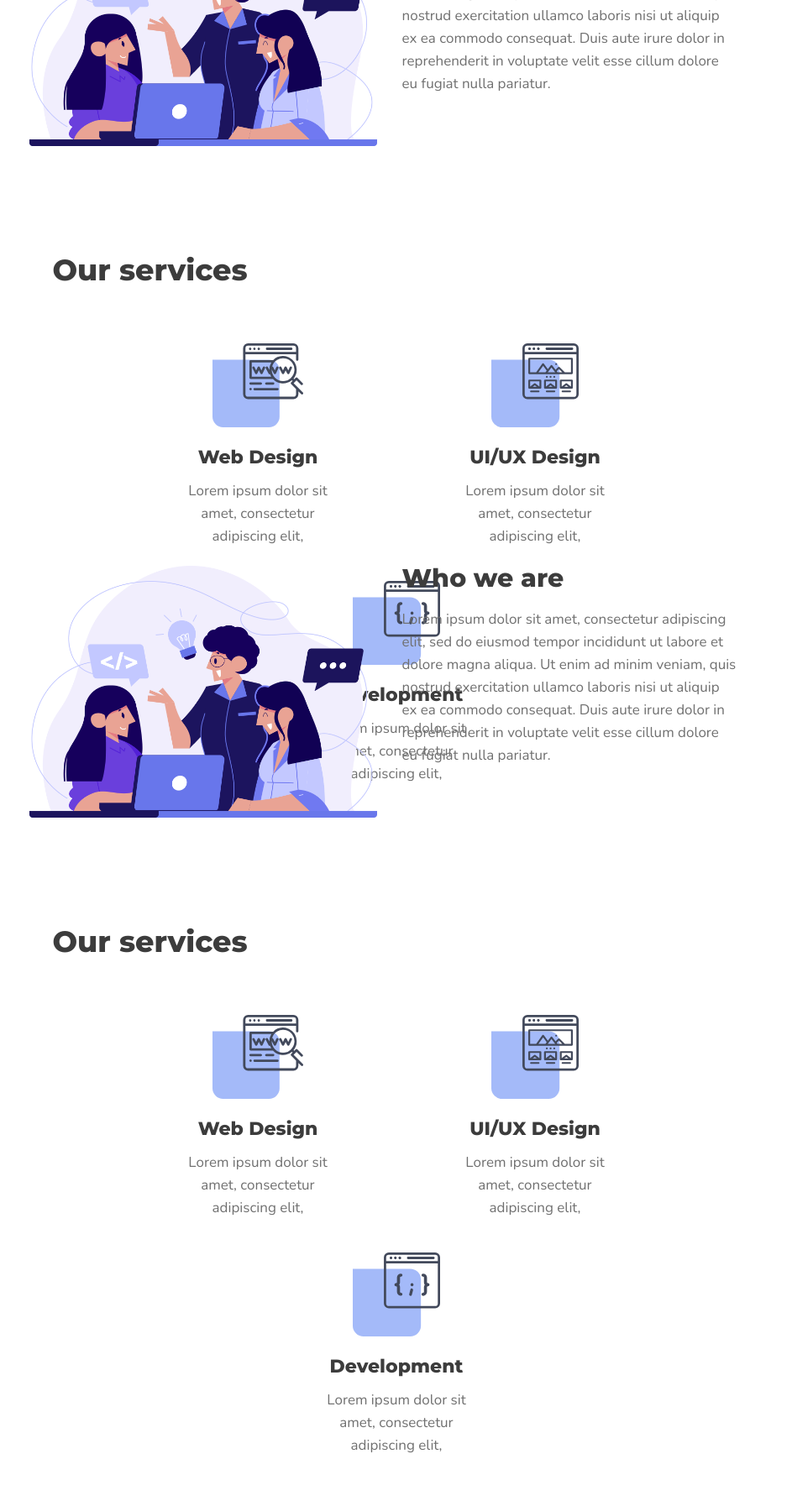
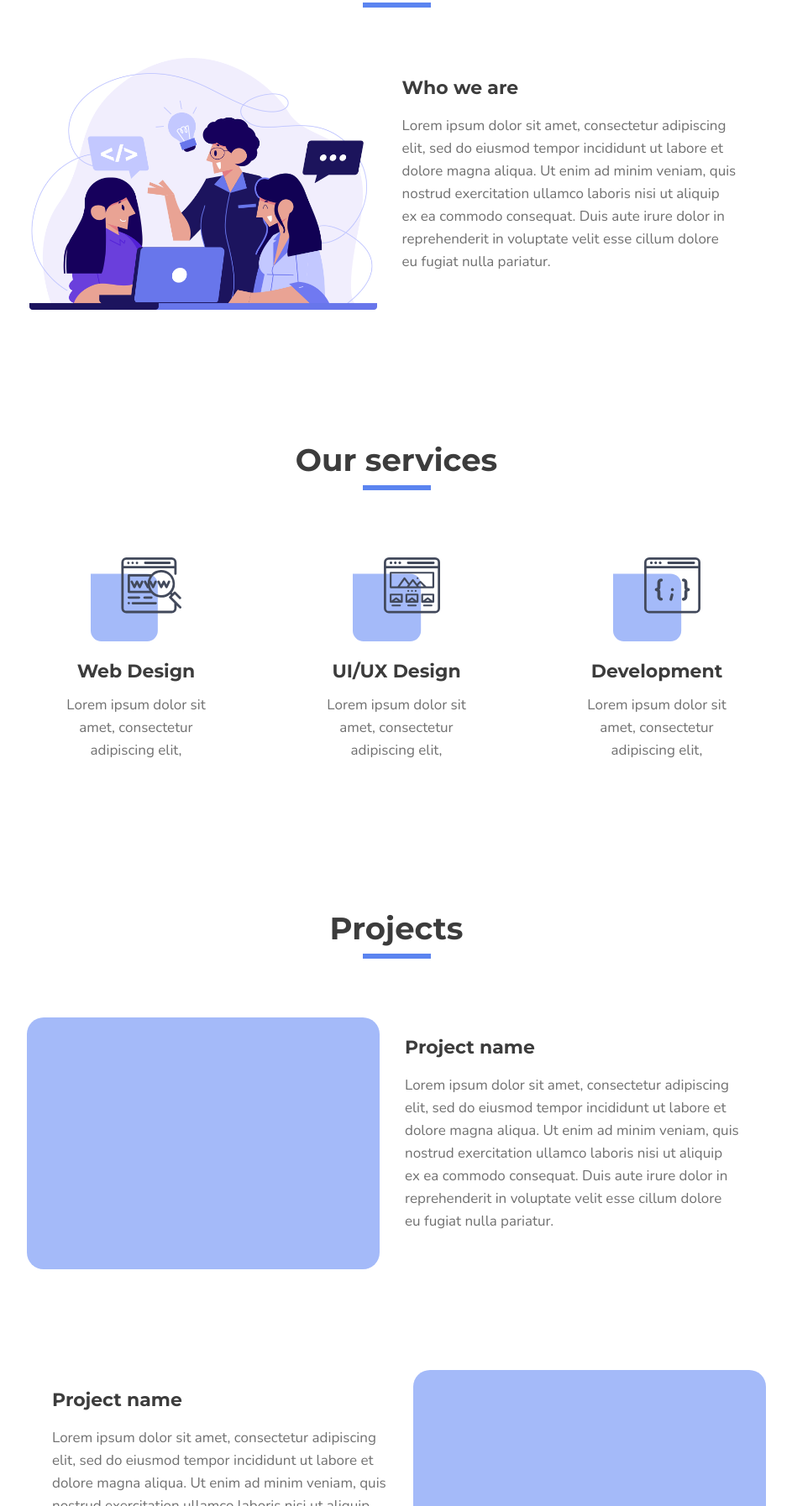
Before and after one commit to anto493/anto493.github.io, a plain HTML site: page brslab/index.html in a window 1280 px wide. Shown: the part 1006-2800 px from the top of the page at 84% size, without its empty margins (168-1111 px from the left). Before the commit the page ends 2761 px from the top, so only its background shows below. Drawn offline with nearby package versions, Linux system fonts and the light colour scheme.

Commit message:
scroll snap test

```diff
--- a/brslab/index.html
+++ b/brslab/index.html
@@ -6,8 +6,8 @@
 <link rel="stylesheet" href="css/reset.css">
 <link rel="stylesheet" href="style.css">
 <link rel="stylesheet" href="css/animate.css"/>
-<link rel="stylesheet" href="https://fonts.googleapis.com/css?family=Montserrat:400,600,800">
-<link rel="stylesheet" href="https://fonts.googleapis.com/css?family=Nunito:400,600,700">
+<link rel="stylesheet" href="https://fonts.googleapis.com/css?family=Montserrat:600,700,800">
+<link rel="stylesheet" href="https://fonts.googleapis.com/css?family=Nunito:400,600">
 </head>
 <body>
 
@@ -18,7 +18,8 @@
         </div>
         <ul class="nav">
             <li><a href="#team-section">Team</a></li>
-            <li>Projects</li>
+            <li><a href="#services-section">Services</a></li>
+            <li><a href="#projects-section">Projects</a></li>
             <li>The Minds Behind</li>
             <li>Contacts</li>
         </ul>
@@ -35,67 +36,76 @@
 
 <!-- TEAM -->
 
-<section id="team-section" class="wow fadeInUp" data-wow-offset="10">
-<div id="description">
-    <div class="container flex">
+<section id="team-section">
+<div id="box-team" class="wow fadeInUp" data-wow-offset="10">
+    <h2 class="container flex">Dream team</h2><hr>
+    <div class="team container flex">
         <img class="teamimg" src="img/teamimg.png" alt="team image">
-        <div class="box-team">
-            <h3>Who we are</h3>
+        <div class="description">
+            <h5>Who we are</h5>
             <p class="paragraph">Lorem ipsum dolor sit amet, consectetur adipiscing elit, sed do eiusmod tempor incididunt ut labore et dolore magna aliqua. Ut enim ad minim veniam, quis nostrud exercitation ullamco laboris nisi ut aliquip ex ea commodo consequat. Duis aute irure dolor in reprehenderit in voluptate velit esse cillum dolore eu fugiat nulla pariatur.</p>
         </div>
     </div>
 </div>
+</section>
 
 
-<div id="icon" class="container flex">
-    <h2 class="container">Our services</h2>
+<!-- SERVICES -->
+
+<section id="services-section">
+<div id="icons" class="wow fadeInUp" data-wow-offset="40">
+    <h2 class="container flex">Our services</h2><hr>
     <div class="boxes container flex">
         <div class="boxicon flex"><img src="icon_web.svg" alt="web design icon" height="100px">
-            <h5>Web Design</h5>
+            <h5 class="title-services">Web Design</h5>
             <p class="info-services">Lorem ipsum dolor sit amet, consectetur adipiscing elit,</p>
         </div>
          <div class="boxicon flex"><img src="icon_ui.svg" alt="ui/ux icon" height="100px">
-             <h5>UI/UX Design</h5>
+             <h5 class="title-services">UI/UX Design</h5>
              <p class="info-services">Lorem ipsum dolor sit amet, consectetur adipiscing elit,</p>
          </div>
         <div class="boxicon flex"><img src="icon_dev.svg" alt="development icon" height="100px">
-             <h5>Development</h5>
+             <h5 class="title-services">Development</h5>
              <p class="info-services">Lorem ipsum dolor sit amet, consectetur adipiscing elit,</p>
         </div>
     </div>
 </div>
 </section>
 
-<section id="team-section" class="wow fadeInUp" data-wow-offset="10">
-    <div id="description">
-        <div class="container flex">
-            <img class="teamimg" src="img/teamimg.png" alt="team image">
-            <div class="box-team">
-                <h3>Who we are</h3>
-                <p class="paragraph">Lorem ipsum dolor sit amet, consectetur adipiscing elit, sed do eiusmod tempor incididunt ut labore et dolore magna aliqua. Ut enim ad minim veniam, quis nostrud exercitation ullamco laboris nisi ut aliquip ex ea commodo consequat. Duis aute irure dolor in reprehenderit in voluptate velit esse cillum dolore eu fugiat nulla pariatur.</p>
-            </div>
+
+<!-- PROJECTS -->
+
+<section id="projects-section">
+<div id="projects" class="wow fadeInUp" data-wow-offset="10">
+    <h2 class="container flex">Projects</h2><hr>
+    <div class="boxes-project container flex">
+        <div class="box-project flex">
+            <div class="project-img"></div>
+                <div class="box-text">
+                    <h5>Project name</h5>
+                    <p class="paragraph">Lorem ipsum dolor sit amet, consectetur adipiscing elit, sed do eiusmod tempor incididunt ut labore et dolore magna aliqua. Ut enim ad minim veniam, quis nostrud exercitation ullamco laboris nisi ut aliquip ex ea commodo consequat. Duis aute irure dolor in reprehenderit in voluptate velit esse cillum dolore eu fugiat nulla pariatur.</p>
+                </div>
+        </div>
+
+        <div class="box-project flex">
+                <div class="box-text">
+                    <h5>Project name</h5>
+                    <p class="paragraph">Lorem ipsum dolor sit amet, consectetur adipiscing elit, sed do eiusmod tempor incididunt ut labore et dolore magna aliqua. Ut enim ad minim veniam, quis nostrud exercitation ullamco laboris nisi ut aliquip ex ea commodo consequat. Duis aute irure dolor in reprehenderit in voluptate velit esse cillum dolore eu fugiat nulla pariatur.</p>
+                </div>
+            <div class="project-img"></div>
+        </div>
+
+        <div class="box-project flex">
+                <div class="project-img"></div>
+                <div class="box-text">
+                    <h5>Project name</h5>
+                    <p class="paragraph">Lorem ipsum dolor sit amet, consectetur adipiscing elit, sed do eiusmod tempor incididunt ut labore et dolore magna aliqua. Ut enim ad minim veniam, quis nostrud exercitation ullamco laboris nisi ut aliquip ex ea commodo consequat. Duis aute irure dolor in reprehenderit in voluptate velit esse cillum dolore eu fugiat nulla pariatur.</p>
+                </div>
         </div>
     </div>
+</div>
+</section>
 
-
-    <div id="icon" class="container flex">
-        <h2 class="container">Our services</h2>
-        <div class="boxes container flex">
-            <div class="boxicon flex"><img src="icon_web.svg" alt="web design icon" height="100px">
-                <h5>Web Design</h5>
-                <p class="info-services">Lorem ipsum dolor sit amet, consectetur adipiscing elit,</p>
-            </div>
-             <div class="boxicon flex"><img src="icon_ui.svg" alt="ui/ux icon" height="100px">
-                 <h5>UI/UX Design</h5>
-                 <p class="info-services">Lorem ipsum dolor sit amet, consectetur adipiscing elit,</p>
-             </div>
-            <div class="boxicon flex"><img src="icon_dev.svg" alt="development icon" height="100px">
-                 <h5>Development</h5>
-                 <p class="info-services">Lorem ipsum dolor sit amet, consectetur adipiscing elit,</p>
-            </div>
-        </div>
-    </div>
-    </section>
 
 <!-- JS SCROLL NAV -->
 
@@ -107,7 +117,7 @@ function scrollFunction() {
     var th = window.innerHeight;
     var elem = document.getElementById("navbar");
     var nh = window.getComputedStyle(elem, null).getPropertyValue("height");
-    var diff= th - parseInt(nh);
+    var diff = th - parseInt(nh);
     if (document.body.scrollTop > diff || document.documentElement.scrollTop > diff) {
         elem.style.top = "0px";
   } else {
--- a/brslab/style.css
+++ b/brslab/style.css
@@ -1,6 +1,11 @@
 body {
   background: #fff;
+  scroll-snap-type: block mandatory;
 }
+
+html {
+    scroll-behavior: smooth;
+  }
 
 .logo-container {
   width: 100%;
@@ -128,31 +133,40 @@ body {
 /* TEAM */
 
 #team-section {
+    scroll-snap-align:start;
     width: 100%;
-    height: 100vh;
 }
 
-#description {
+#box-team {
     padding-top: 30px;
     width: 100%;
 }
 
+h2 {
+    font-family: "Montserrat", sans-serif;
+    font-size: 37px;
+    font-weight: 700;
+    color: #3C3C3C;
+    padding: 130px 0 0 0;
+}
+
+hr {
+    border: solid 3px #5B84F0;
+    margin-top: 12px;
+    width: 75px;
+}
+
+.team {
+    margin-top: 60px;
+}
+
 .teamimg {
-    margin-top: 50px;
     max-width: 100%;
     height: 300px;
 }
 
-.box-team {
-    margin-top: 50px;
+.description {
     padding: 0 30px;
-}
-
-h3 {
-    font-family: "Montserrat", sans-serif;
-    font-size: 30px;
-    font-weight: 700;
-    color: #3C3C3C;
 }
 
 .paragraph {
@@ -165,27 +179,29 @@ h3 {
     font-weight: 400;
 }
 
-/* ICON */
+/* SERVICES */
 
-h2 {
-    font-family: "Montserrat", sans-serif;
-    font-size: 35px;
-    font-weight: 700;
-    color: #3C3C3C;
-    padding: 80px 0 0 0;
+#services-section {
+    width: 100%;
 }
 
-#icon {
-    margin-top: 50px;
+#icons {
+    padding-top: 30px;
+    width: 100%;
 }
 
 .boxes {
-    margin-top: 50px;
+    margin-top: 60px;
 }
 
 .boxicon {
     width: 170px;
-    padding: 20px 80px;
+    padding: 20px 70px;
+}
+
+.title-services {
+    text-align: center;
+    width: 170px;
 }
 
 h5 {
@@ -193,7 +209,6 @@ h5 {
     font-size: 22px;
     font-weight: 700;
     color: #3C3C3C;
-    text-align: center;
     margin-top: 25px;
 }
 
@@ -206,11 +221,41 @@ h5 {
     color: #707070;
 }
 
+/* PROJECTS */
+
+#projects-section {
+    width: 100%;
+}
+
+#projects {
+    padding-top: 30px;
+    width: 100%;
+}
+
+.boxes-project {
+    margin-top: 10px;
+}
+
+.box-project {
+    padding: 60px 0;
+}
+
+.project-img {
+    width: 420px;
+    height: 300px;
+    background-color: #A4BAF9;
+    border-radius: 20px;
+}
+
+.box-text {
+    padding: 0 30px;
+}
+
 
 
 /* MEDIA QUERY */
 
-@media screen and (max-width: 772px) {
+@media screen and (max-width: 900px) {
     .nav {
         display: none;
     }
@@ -236,7 +281,7 @@ h5 {
         width: 300px;
     }
 
-    .box-team {
+    .description {
         padding: 0;
     }
 
@@ -245,15 +290,16 @@ h5 {
         line-height: 25px;
     }
 
+    .project-img {
+        width: 320px;
+        height: 250px;
+    }
+
 }
 
 @media screen and (max-width: 320px) {
     .teamimg {
         height: 180px;
-    }
-
-    h3 {
-        font-size: 25px;
     }
 
     .paragraph {
@@ -264,7 +310,7 @@ h5 {
 
     h2 {
         text-align: center;
-        font-size: 28px;
+        font-size: 30px;
         padding: 50px 0 0 0;
     }
 
@@ -273,4 +319,9 @@ h5 {
         line-height: 24px;
     }
 
+    .project-img {
+        width: 240px;
+        height: 200px;
+    }
+
 }
```
